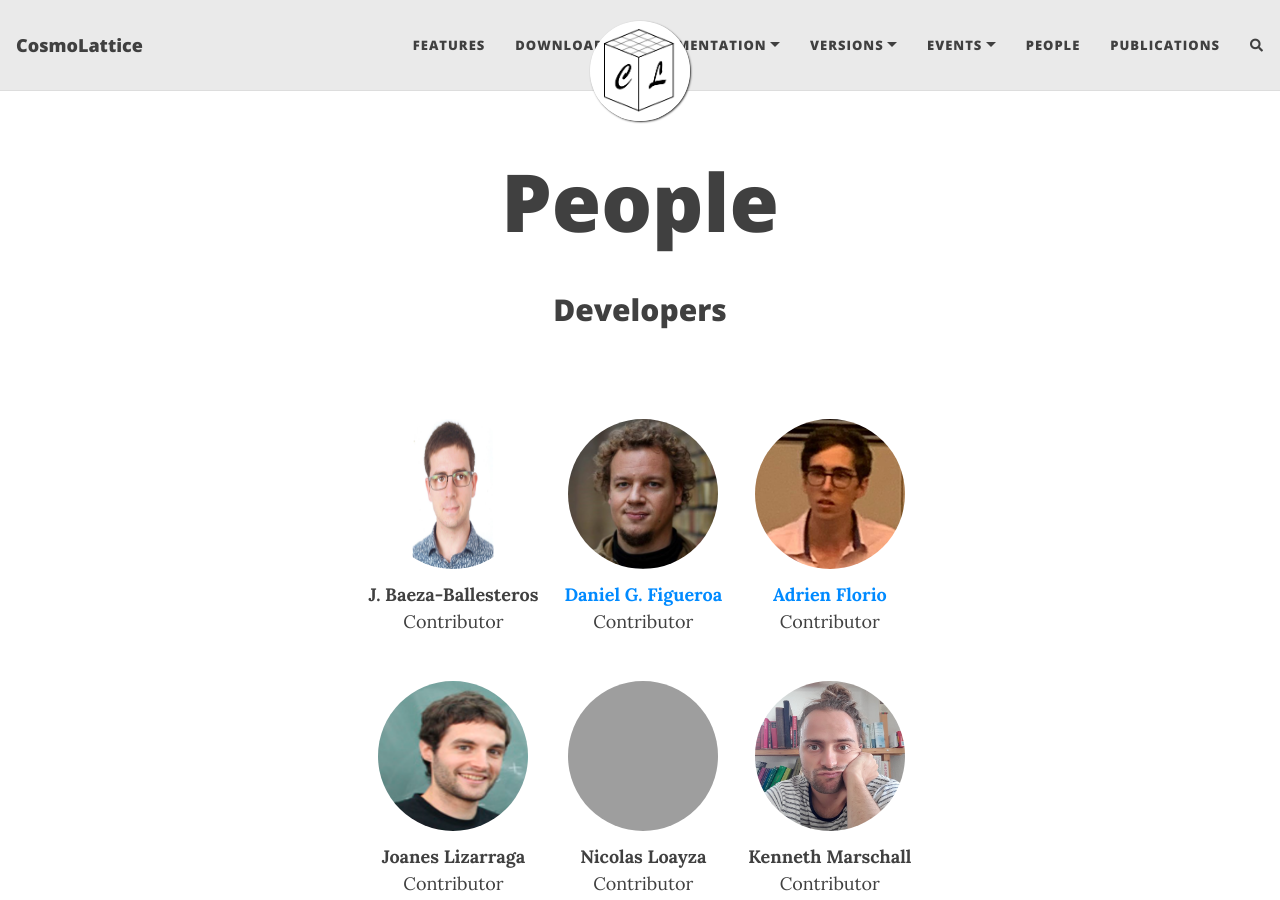
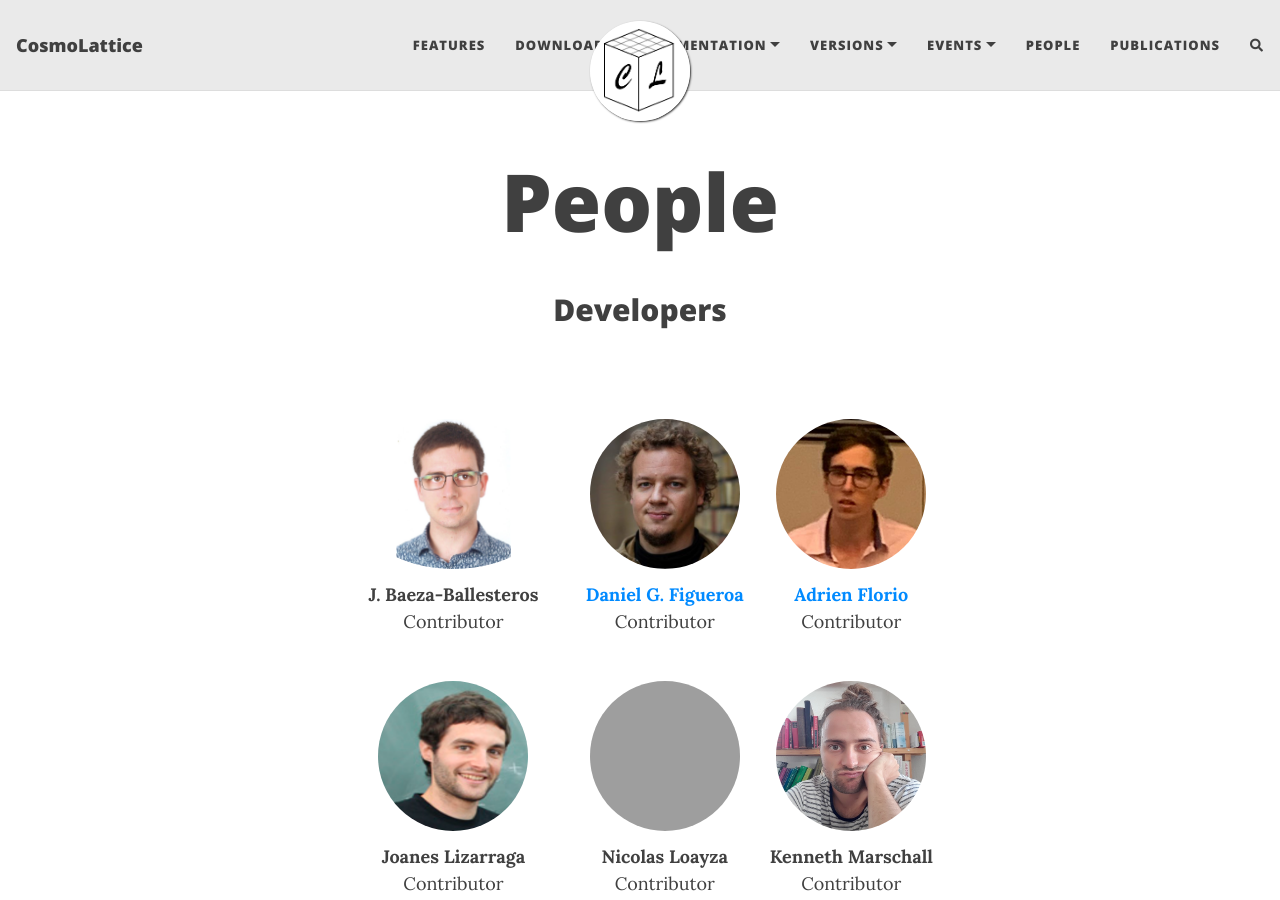
Before and after one commit to cosmolattice/cosmolatticeweb, a Jekyll site: the page built from people.md, in a window 1280 px wide and 900 px high. Built offline with Jekyll 4.4.1, drawn with Linux system fonts in a browser that asks for light colours; nearby versions of some CDN libraries; comment, search, counter and statistics services are not loaded; grey boxes are pictures that could not be loaded.

Commit message:
Fixed phto

```diff
--- a/people.md
+++ b/people.md
@@ -11,7 +11,7 @@ title: People
     <tr style="background-color:rgba(0, 0, 0, 0); border:hidden" height=160>
 
         <td style="text-align: center; border:hidden; vertical-align:top">
-        	<img src="../assets/img/people/jorge.png" alt="" border=0 style="border-radius: 50%" height=150 width=150><br>
+        	<img src="../assets/img/people/jorge.png" alt="" border=0 style="border-radius: 50%" height=150><br>
         </td>
 
         <td style="text-align: center; border:hidden; vertical-align:top">
```
